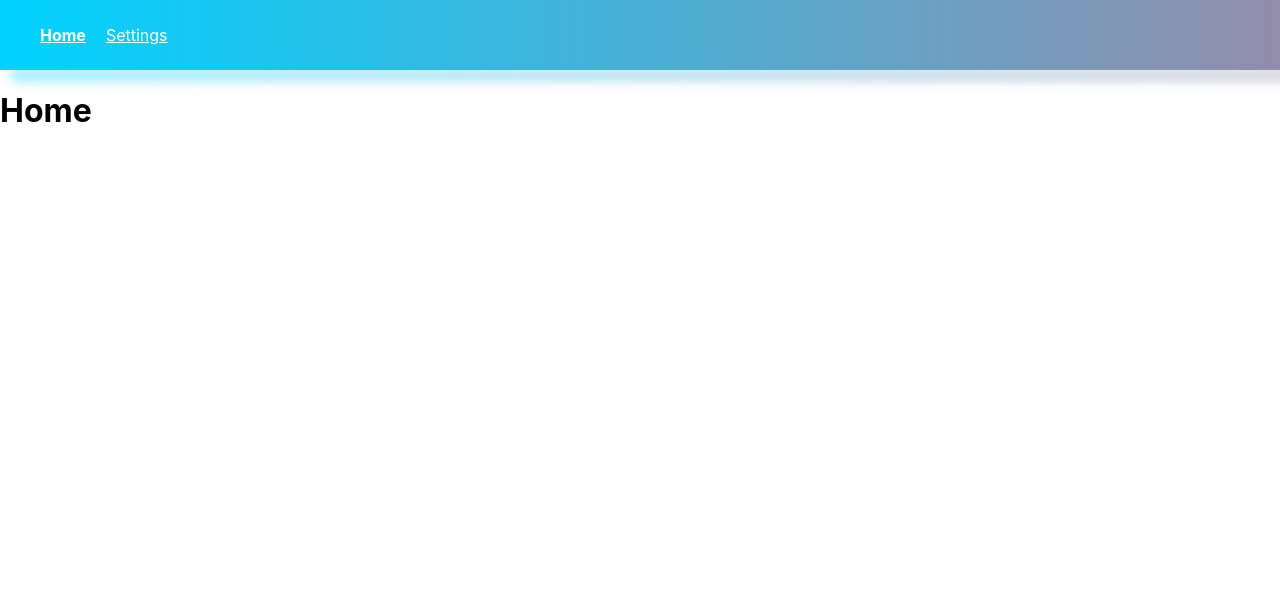
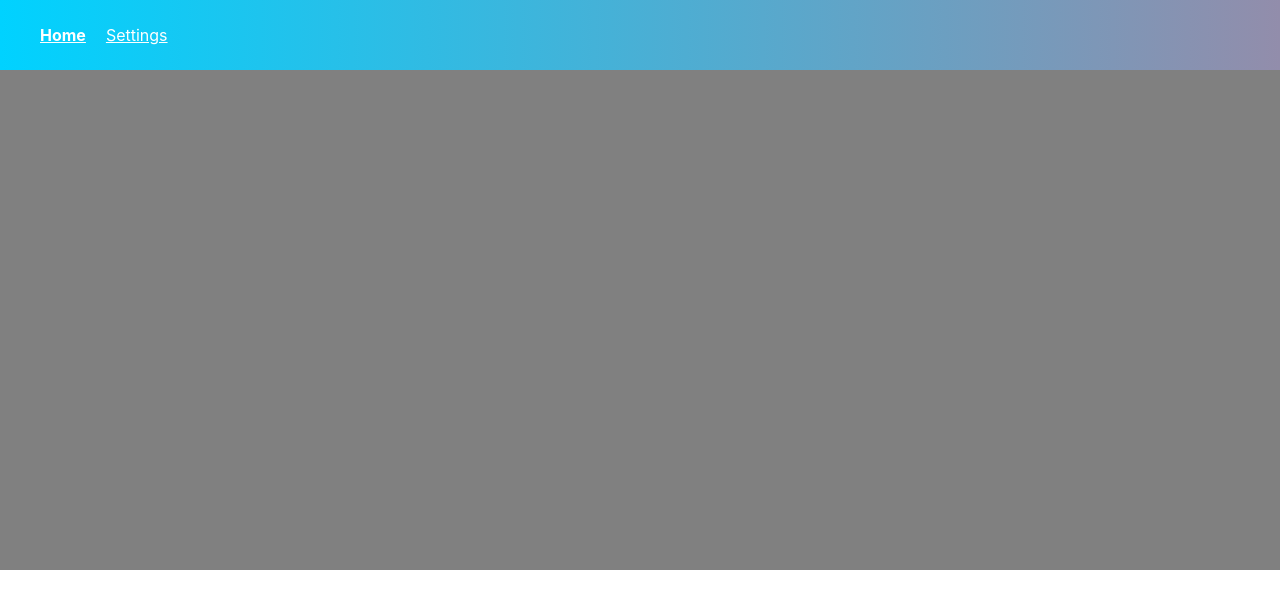
Before and after one commit to CarlosCanizal/chat-react, a React (Create React App) app: page / in a window 1280 px wide. Shown: the top 608 px of the page. Built offline with nearby package versions, Linux system fonts and the light colour scheme.

Commit message:
Creates BodyApp component

```diff
--- /dev/null
+++ b/src/components/BodyApp/BodyApp.js
@@ -0,0 +1,13 @@
+import React, { Component } from 'react';
+import styles from './BodyApp.module.sass';
+
+class BodyApp extends Component{
+    render(){
+        return(
+            <div className={styles.BodyApp}>
+            </div>
+        )
+    }
+}
+
+export default BodyApp
--- /dev/null
+++ b/src/components/BodyApp/BodyApp.module.sass
@@ -0,0 +1,4 @@
+.BodyApp
+    width: 100%
+    background-color: gray
+    height: 500px
--- a/src/components/Chat/Chat.js
+++ b/src/components/Chat/Chat.js
@@ -1,13 +1,13 @@
 import React, { Component } from 'react';
 import Header from '../Header/Header';
-
+import BodyApp from '../BodyApp/BodyApp';
 
 class Chat extends Component {
   render() {
     return (
         <div>
             <Header />
-            <h1>Home</h1>
+            <BodyApp />
         </div>
     );
   }
```
